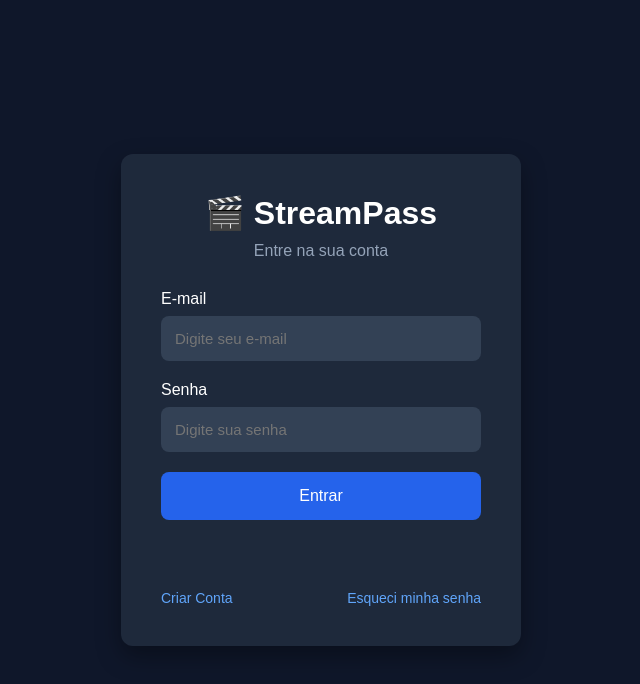
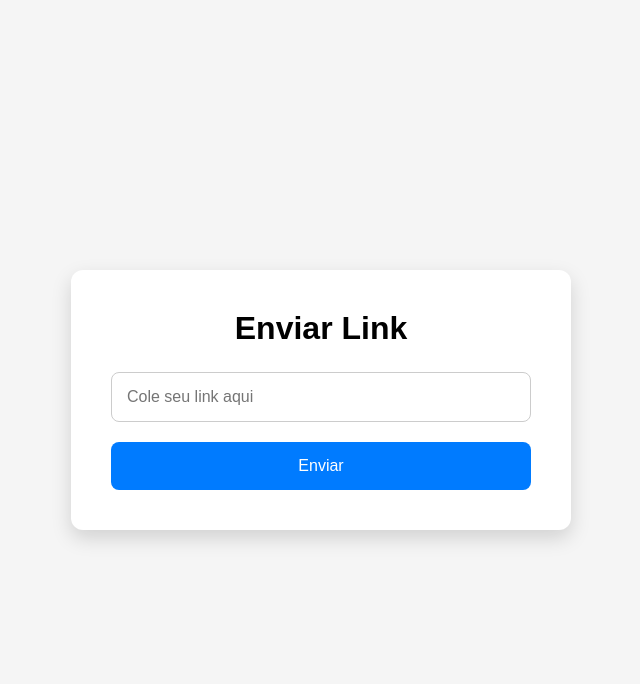
Before and after one commit to RenanSantos023/curso_ingles, a website: page streampass/index.html in a window 1280 px wide. Shown: the whole page, without its empty margins (319-959 px from the left). Drawn offline with Linux system fonts and the light colour scheme.

Commit message:
ajustando site

```diff
--- a/streampass/index.html
+++ b/streampass/index.html
@@ -1,82 +1,96 @@
 <!DOCTYPE html>
 <html lang="pt-BR">
+<head>
+    <meta charset="UTF-8">
+    <meta name="viewport" content="width=device-width, initial-scale=1.0">
+    <title>Enviar Link</title>
 
-<head>
+    <style>
+        *{
+            margin:0;
+            padding:0;
+            box-sizing:border-box;
+            font-family:Arial, Helvetica, sans-serif;
+        }
 
-    <meta charset="UTF-8">
+        body{
+            background:#f5f5f5;
+            height:100vh;
+            display:flex;
+            justify-content:center;
+            align-items:center;
+        }
 
-    <meta name="viewport" content="width=device-width, initial-scale=1.0">
+        .container{
+            background:white;
+            padding:40px;
+            border-radius:12px;
+            box-shadow:0 8px 20px rgba(0,0,0,.15);
+            width:500px;
+            text-align:center;
+        }
 
-    <title>StreamPass</title>
+        h1{
+            margin-bottom:25px;
+        }
 
-    <link rel="stylesheet" href="css/style.css">
+        input{
+            width:100%;
+            padding:15px;
+            font-size:16px;
+            border:1px solid #ccc;
+            border-radius:8px;
+            margin-bottom:20px;
+        }
 
+        button{
+            width:100%;
+            padding:15px;
+            border:none;
+            background:#007BFF;
+            color:white;
+            font-size:16px;
+            border-radius:8px;
+            cursor:pointer;
+        }
+
+        button:hover{
+            background:#0056b3;
+        }
+    </style>
 </head>
-
 <body>
 
-    <div class="container">
+<div class="container">
+    <h1>Enviar Link</h1>
 
-        <div class="card">
+    <input
+        type="url"
+        id="link"
+        placeholder="Cole seu link aqui">
 
-            <h1>🎬 StreamPass</h1>
+    <button onclick="enviar()">
+        Enviar
+    </button>
+</div>
 
-            <p class="subtitle">
-                Entre na sua conta
-            </p>
+<script>
+function enviar(){
 
-            <form id="loginForm">
+    const link = document.getElementById("link").value.trim();
 
-                <div class="input-group">
+    if(link === ""){
+        alert("Digite um link.");
+        return;
+    }
 
-                    <label>E-mail</label>
+    console.log("Link recebido:", link);
 
-                    <input
-                        type="email"
-                        id="email"
-                        placeholder="Digite seu e-mail"
-                        required>
+    alert("Link enviado:\n\n" + link);
 
-                </div>
-
-                <div class="input-group">
-
-                    <label>Senha</label>
-
-                    <input
-                        type="password"
-                        id="password"
-                        placeholder="Digite sua senha"
-                        required>
-
-                </div>
-
-                <button type="submit">
-                    Entrar
-                </button>
-
-            </form>
-
-            <div id="message"></div>
-
-            <div class="links">
-
-                <a href="register.html">
-                    Criar Conta
-                </a>
-
-                <a href="#">
-                    Esqueci minha senha
-                </a>
-
-            </div>
-
-        </div>
-
-    </div>
-
-    <script src="js/auth.js"></script>
+    document.getElementById("link").value = "";
+}
+</script>
 
 </body>
-
 </html>
```
